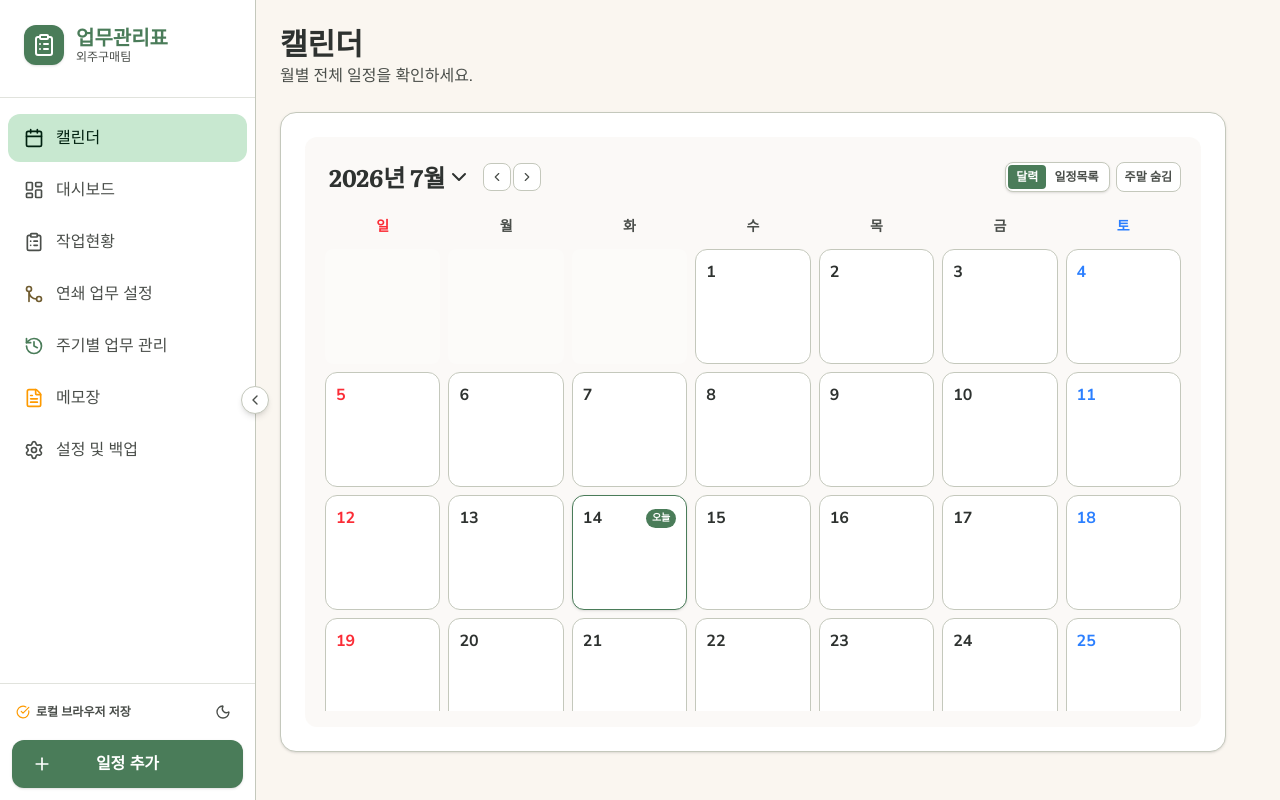
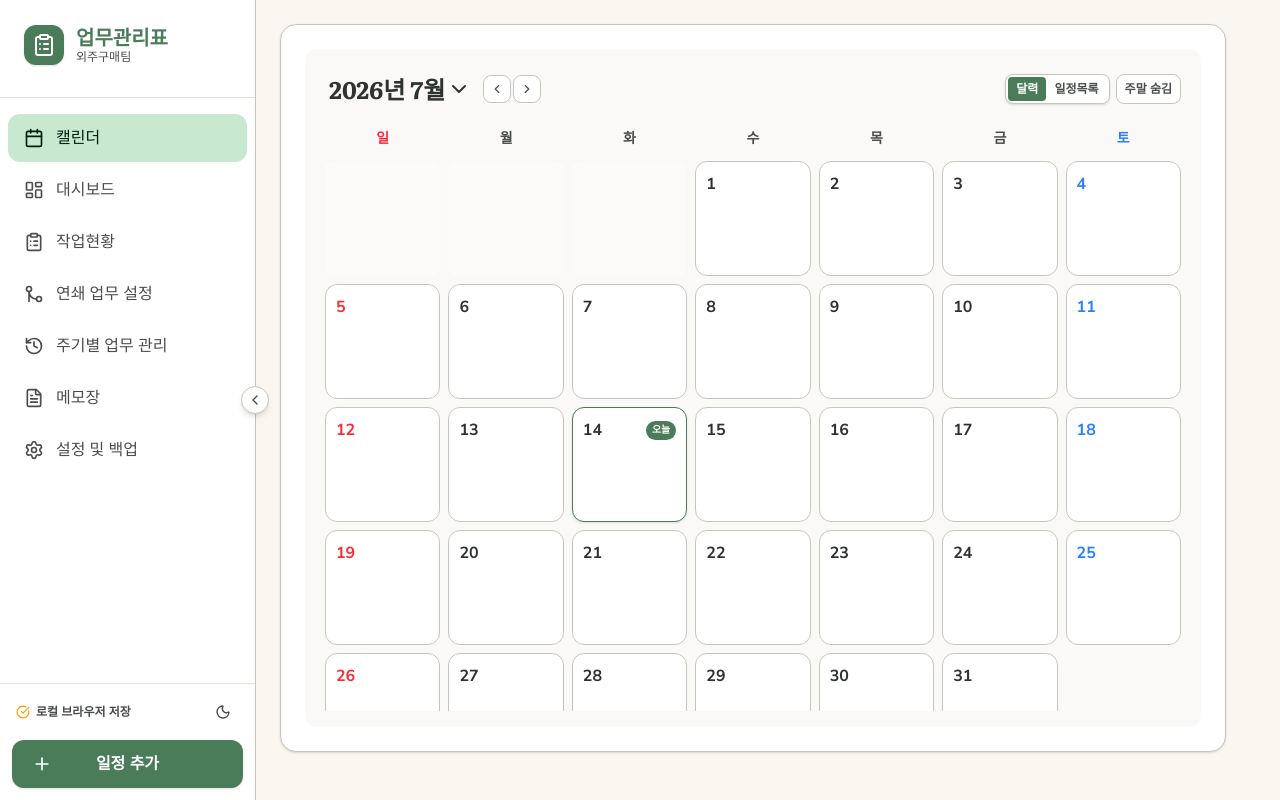
Before and after one commit to ddooki/procurement-scheduler, a Next.js app: page / in a window 1280 px wide. Built offline with nearby package versions, Linux system fonts and the light colour scheme.

Commit message:
style: remove calendar page header subtitle for cleaner layout

```diff
--- a/app/page.tsx
+++ b/app/page.tsx
@@ -863,7 +863,7 @@ const sanitizeTaskDates = (rawTasks: any[]): Task[] => {
   return (
     <div className="flex h-[100dvh] bg-background text-on-background overflow-hidden font-body selection:bg-primary-container selection:text-on-primary-container">
       {/* Left Navigation */}
-      <nav className={`relative flex-shrink-0 bg-surface border-r border-border flex flex-col hidden md:flex transition-all duration-300 ${isSidebarOpen ? "w-64" : "w-16"}`}>
+      <nav className={`relative flex-shrink-0 bg-surface border-r border-border flex flex-col hidden md:flex transition-[width] duration-200 ease-in-out will-change-[width] ${isSidebarOpen ? "w-64" : "w-16"}`}>
         {/* Toggle Button in middle-right edge of sidebar */}
         <button
           onClick={() => setIsSidebarOpen(!isSidebarOpen)}
@@ -914,21 +914,21 @@ const sanitizeTaskDates = (rawTasks: any[]): Task[] => {
             isCollapsed={!isSidebarOpen}
           />
           <NavItem
-            icon={<GitMerge className="w-5 h-5 text-tertiary flex-shrink-0" />}
+            icon={<GitMerge className="w-5 h-5 flex-shrink-0" />}
             label="연쇄 업무 설정"
             isActive={activeTab === "workflows"}
             onClick={() => setActiveTab("workflows")}
             isCollapsed={!isSidebarOpen}
           />
           <NavItem
-            icon={<History className="w-5 h-5 text-primary flex-shrink-0" />}
+            icon={<History className="w-5 h-5 flex-shrink-0" />}
             label="주기별 업무 관리"
             isActive={activeTab === "periodic"}
             onClick={() => setActiveTab("periodic")}
             isCollapsed={!isSidebarOpen}
           />
           <NavItem
-            icon={<FileText className="w-5 h-5 text-amber-500 flex-shrink-0" />}
+            icon={<FileText className="w-5 h-5 flex-shrink-0" />}
             label="메모장"
             isActive={activeTab === "notes"}
             onClick={() => setActiveTab("notes")}
@@ -1215,10 +1215,6 @@ const sanitizeTaskDates = (rawTasks: any[]): Task[] => {
                   exit={{ opacity: 0, y: -10 }}
                   className="h-full flex flex-col pb-6 w-full"
                 >
-                  <div className="mb-6 flex-shrink-0">
-                    <h2 className="font-headline text-3xl font-bold mb-1">캘린더</h2>
-                    <p className="text-on-surface-variant">월별 전체 일정을 확인하세요.</p>
-                  </div>
                   <div className="flex-1 overflow-hidden bg-surface rounded-2xl border border-border shadow-sm flex flex-col p-4 md:p-6">
                     <FullCalendar
                       tasks={tasks}
@@ -1560,7 +1556,7 @@ const sanitizeTaskDates = (rawTasks: any[]): Task[] => {
                       }
 
                       return (
-                        <div className="grid grid-cols-1 sm:grid-cols-2 md:grid-cols-3 lg:grid-cols-4 xl:grid-cols-5 gap-4 pb-12">
+                        <div className="grid grid-cols-[repeat(auto-fill,_minmax(210px,_230px))] gap-4 pb-12">
                           {sortedNotes.map((note) => {
                             const isSelected = selectedNoteIds.includes(note.id);
                             return (
```
